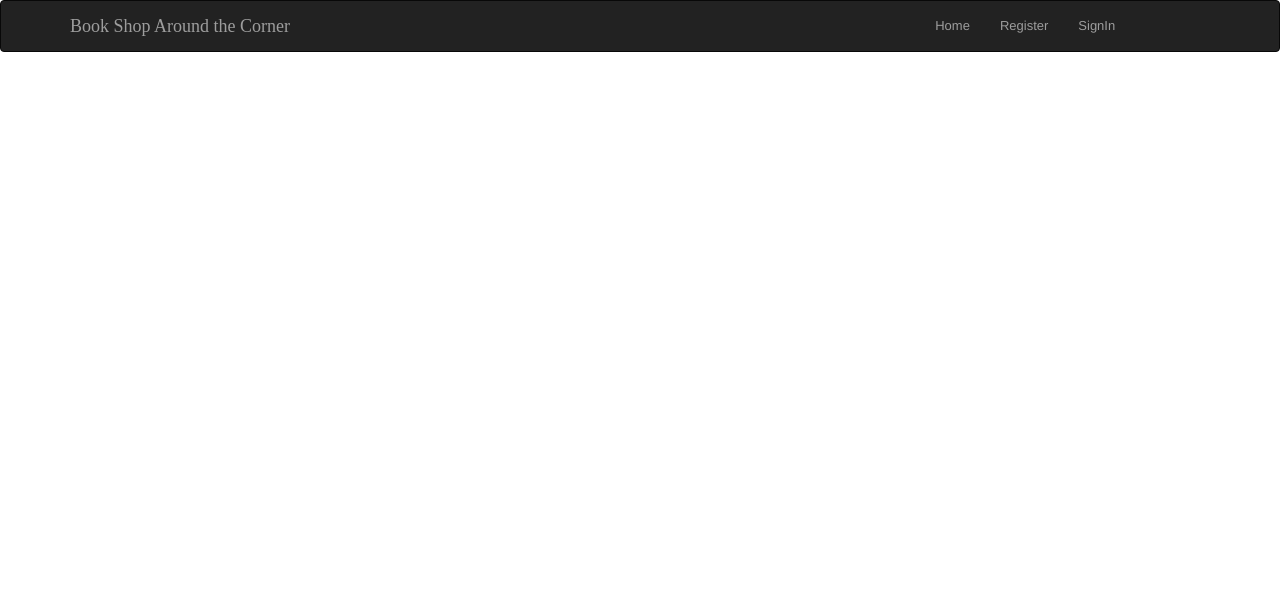
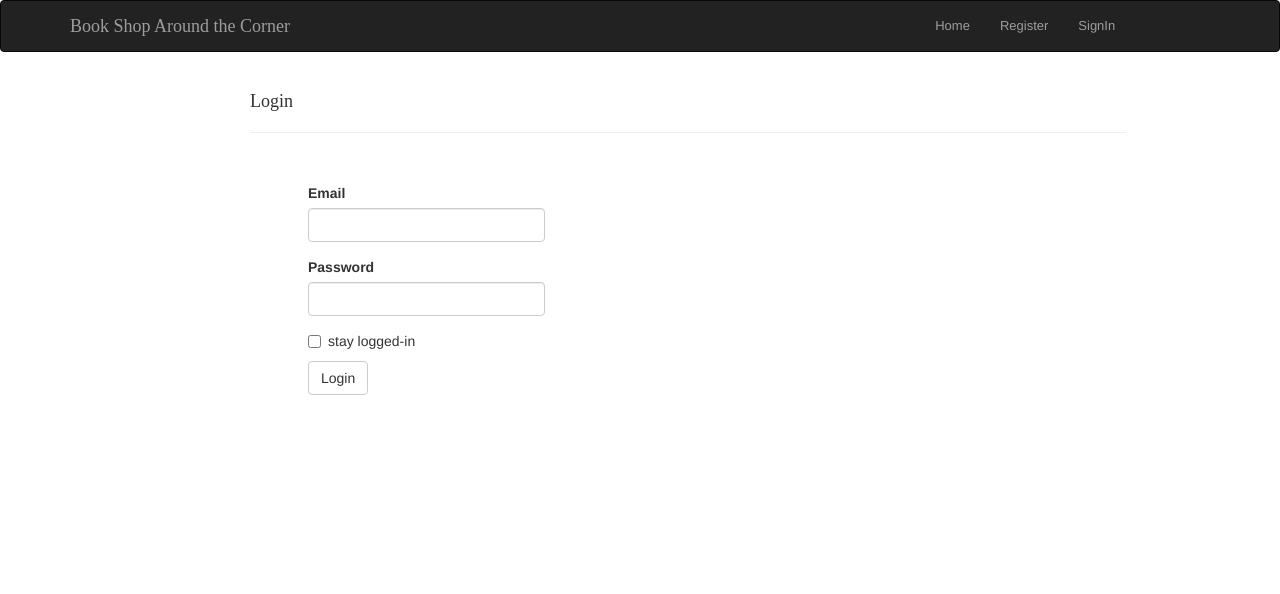
Before and after one commit to CodeByVishaal/Book-Store, a Flask app: template app/auth/templates/login.html in a window 1280 px wide. Shown: the top 594 px of the page. Run offline with Flask 3, Linux system fonts and the light colour scheme; the template is opened without the code that fills it: values that come from a table or form of the project are taken from there, others are empty; the visitor is signed in with stand-in values (Sample User, id 1); some libraries are stand-ins or nearby versions; some web fonts are replaced.

Commit message:
Implementing Login Functionality

```diff
--- a/app/__init__.py
+++ b/app/__init__.py
@@ -9,6 +9,8 @@ from flask_bcrypt import Bcrypt
 db = SQLAlchemy()
 bootstrap = Bootstrap()
 login_manager = LoginManager()
+login_manager.login_view = 'authentication.do_the_login'
+login_manager.session_protection = 'strong'
 bcrypt = Bcrypt()
 
 def create_app(config_type):
@@ -21,8 +23,8 @@ def create_app(config_type):
     db.init_app(app)
     bootstrap.init_app(app)
     bootstrap.load_css = True
-    login_manager = LoginManager(app)
-    bcrypt = Bcrypt(app)
+    login_manager.init_app(app)
+    bcrypt.init_app(app)
 
     from app.catalog import main
     app.register_blueprint(main)
--- a/app/auth/models.py
+++ b/app/auth/models.py
@@ -12,6 +12,9 @@ class User(UserMixin, db.Model):
     user_password = db.Column(db.String(100))
     registration_date = db.Column(db.DateTime, default=datetime.now)
 
+    def check_password(self, password):
+        return bcrypt.check_password_hash(self.user_password, password)
+
     @classmethod
     def create_user(cls, user, email, password):
         user = cls(user_name=user,
@@ -24,5 +27,5 @@ class User(UserMixin, db.Model):
         return user
 
 @login_manager.user_loader
-def load_user(user_id):
+def load_user(id):
     return User.query.get(int(id))
--- a/app/auth/templates/login.html
+++ b/app/auth/templates/login.html
@@ -1 +1,9 @@
 {% extends 'layout.html' %}
+
+{% block content %}
+<div class="container form">
+    <h4>Login</h4>
+    <hr><br>
+    {{ wtf.quick_form(form) }}
+</div>
+{% endblock %}
```
Also changed, not shown: app/auth/routes.py (+15 -7 lines).
